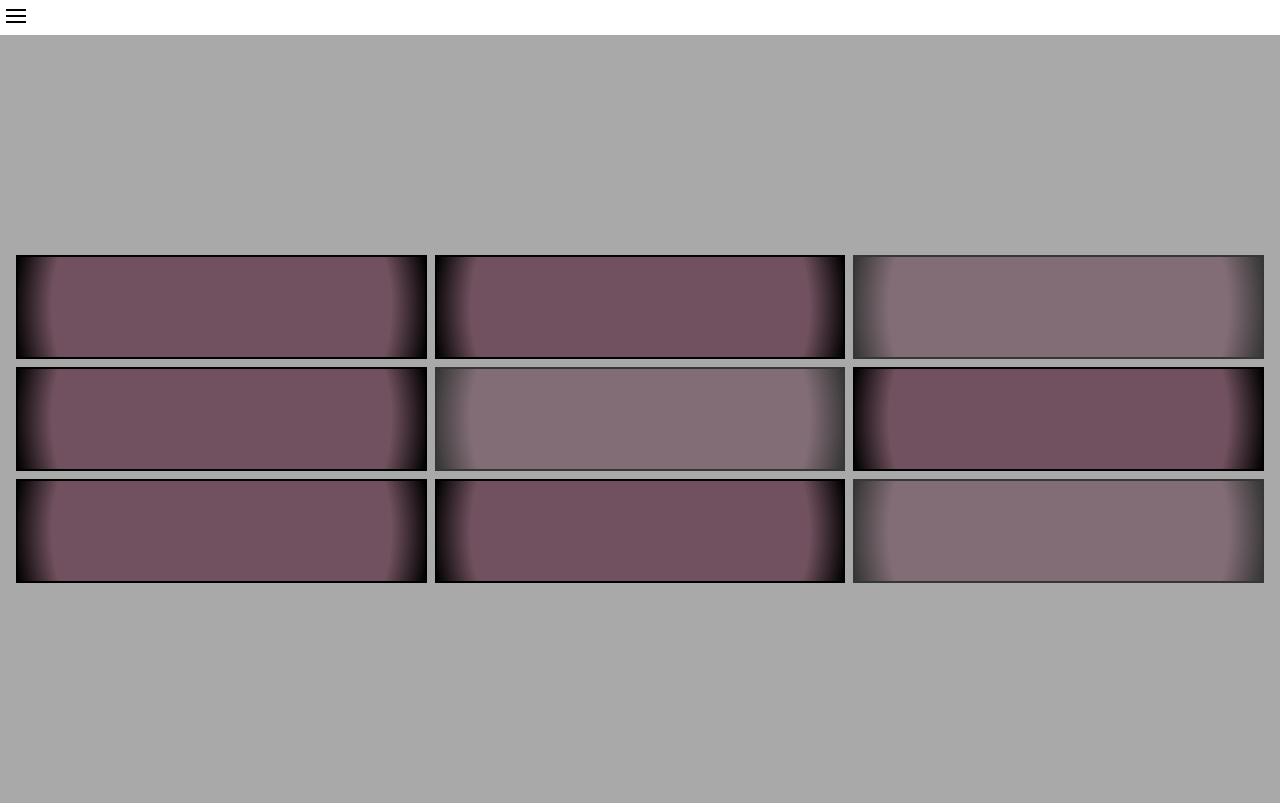
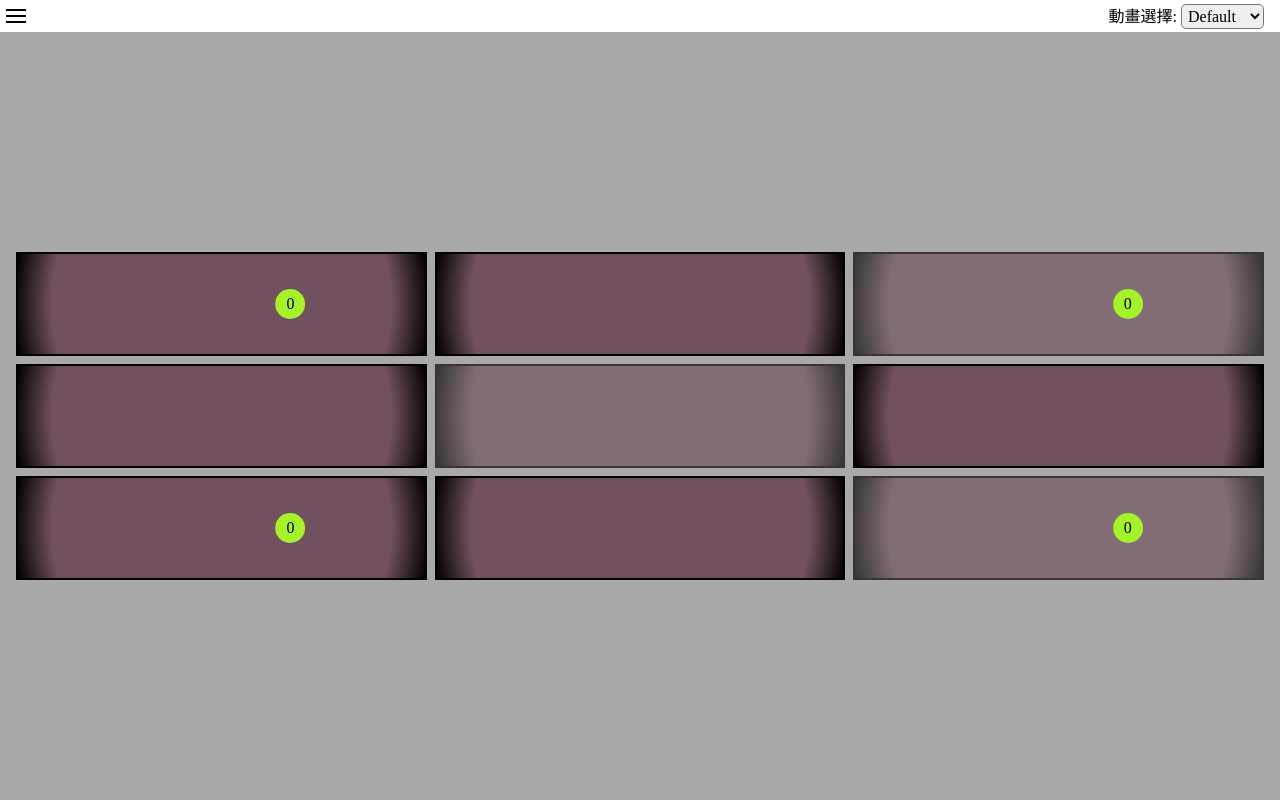
Before and after one commit to YiChengChen0608/Interview, a Vue app: page / in a window 1280 px wide. Built offline with nearby package versions, Linux system fonts and the light colour scheme.

Commit message:
feat(animation): 1. random animate 2. 100 balls animate 3. update useTargetPosition

```diff
--- a/src/App.vue
+++ b/src/App.vue
@@ -11,6 +11,23 @@ const hamburgerClick = () => {
   isSideBarOpened.value = !isSideBarOpened.value;
 };
 
+// 動畫類型  1: default 2: random 3: 100顆球，方便起見就不設置常數，用數字代替
+const animationType = ref(1);
+const requestAnimationFrameId = ref(0);
+
+const setAnimationType = (type) => {
+  // 如果有正在執行的動畫，切換之前，先cancel掉
+  if (requestAnimationFrameId.value) {
+    cancelAnimationFrame(requestAnimationFrameId.value);
+    requestAnimationFrameId.value = 0;
+  }
+  animationType.value = type;
+};
+
+const updateRequestAnimationFrameId = (id) => {
+  requestAnimationFrameId.value = id;
+};
+
 onMounted(() => {
   window.addEventListener("click", () => {
     isSideBarOpened.value = false;
@@ -21,12 +38,18 @@ onMounted(() => {
 <template>
   <Header
     :isSideBarOpened="isSideBarOpened"
+    :animationType="animationType"
     @hamburgerClick="hamburgerClick"
+    @setAnimationType="setAnimationType"
   ></Header>
 
   <main>
     <Sidebar :isSideBarOpened="isSideBarOpened"></Sidebar>
-    <Square></Square>
+    <Square
+      :animationType="animationType"
+      :requestAnimationFrameId="requestAnimationFrameId"
+      @updateRequestAnimationFrameId="updateRequestAnimationFrameId"
+    ></Square>
   </main>
 </template>
 
--- a/src/components/Header/index.vue
+++ b/src/components/Header/index.vue
@@ -6,27 +6,61 @@ const props = defineProps({
     type: Boolean,
     default: false,
   },
+  animationType: {
+    type: Number,
+    default: 1,
+  },
 });
 
-const emit = defineEmits(["hamburgerClick"]);
+const emit = defineEmits(["hamburgerClick", "setAnimationType"]);
 
 const hamburgerClick = () => {
   emit("hamburgerClick");
 };
+
+const changeAnimationType = (event) => {
+  emit("setAnimationType", +event.target.value);
+};
 </script>
 
 <template>
-  <header>
+  <header class="header">
     <button
       type="button"
       class="hamburger"
       :class="{ active: isSideBarOpened }"
       @click="hamburgerClick"
     ></button>
+    <div>
+      動畫選擇:
+      <select :value="animationType" @change="changeAnimationType">
+        <option value="1">Default</option>
+        <option value="2">Random</option>
+        <option value="3">100顆球</option>
+      </select>
+    </div>
   </header>
 </template>
 
 <style scoped>
+.header {
+  display: flex;
+  justify-content: space-between;
+  align-items: center;
+}
+
+select {
+  margin-right: 1rem;
+  padding: 2px;
+  border-radius: 5px;
+}
+
+select::before {
+  content: "---------";
+  display: inline-block;
+  height: 10px;
+}
+
 .hamburger {
   background-color: transparent;
   border: none;
--- a/src/components/Sidebar/index.vue
+++ b/src/components/Sidebar/index.vue
@@ -79,7 +79,6 @@ onMounted(() => {
 .options {
   width: 80%;
   height: 2rem;
-  display: block;
-  margin: auto;
+  margin-left: 0.75rem;
 }
 </style>
--- a/src/components/Square/Ball/index.vue
+++ b/src/components/Square/Ball/index.vue
@@ -1,5 +1,50 @@
-<script setup></script>
+<script setup>
+const props = defineProps({
+  active: {
+    type: Number,
+    default: 1,
+  },
+});
+</script>
 
-<template></template>
+<template>
+  <div
+    class="ball"
+    :class="{ default_active: active === 1, random_active: active === 2 }"
+  >
+    0
+  </div>
+</template>
 
-<style></style>
+<style scoped>
+.ball {
+  position: absolute;
+  width: 30px;
+  height: 30px;
+  background-color: #a5f12b;
+  border-radius: 50%;
+  text-align: center;
+  line-height: 30px;
+}
+
+.ball.random_active {
+  transition: all 2s linear;
+}
+
+.ball.default_active {
+  animation-name: ball;
+  animation-duration: 1.5s;
+  animation-timing-function: ease;
+  animation-iteration-count: infinite;
+}
+
+@keyframes ball {
+  from {
+    transform: translateX(0);
+  }
+
+  to {
+    transform: translateX(400%);
+  }
+}
+</style>
--- /dev/null
+++ b/src/components/Square/Balls/index.vue
@@ -0,0 +1,104 @@
+<script setup>
+import { useTargetPosition } from "@/composables/useTargetPosition";
+import { onMounted, onUnmounted, ref } from "vue";
+
+const canvas = ref(null);
+const ctx = ref(null);
+const balls = [];
+let requestAnimationFrameId = 0;
+
+const { targetPosition, setRandomTargetPosition } = useTargetPosition();
+
+const createBalls = (balls) => {
+  for (let i = 0; i < 100; i++) {
+    balls.push({
+      x: Math.random() * canvas.value.width,
+      y: Math.random() * canvas.value.height,
+      radius: 15,
+    });
+  }
+};
+
+const updateBall = (ball) => {
+  const x = targetPosition.value.x - ball.x;
+  const y = targetPosition.value.y - ball.y;
+
+  // 畢氏定理!?
+  const distanceToTarget = Math.sqrt(x * x + y * y);
+  // 計算球到目標的方向向量
+  const dx = x / distanceToTarget;
+  const dy = y / distanceToTarget;
+
+  // 以requestAnimationFrame的預設60來看，以每秒100像素，大概速度為1.67
+  const speed = 1.67;
+
+  // 更新球的位置
+  ball.x += dx * speed;
+  ball.y += dy * speed;
+
+  // 當distanceToTarget小於每一幀移動的距離時
+  if (distanceToTarget <= speed) return true;
+  return false;
+};
+
+const drawBall = (ball) => {
+  if (!ctx.value) return;
+
+  ctx.value.beginPath();
+  ctx.value.arc(ball.x, ball.y, ball.radius, 0, Math.PI * 2);
+  ctx.value.fillStyle = "#a5f12b";
+  ctx.value.fill();
+  ctx.value.closePath();
+
+  ctx.value.font = "16px arial";
+  ctx.value.textAlign = "center";
+  ctx.value.textBaseline = "middle";
+  ctx.value.fillStyle = "#000";
+  ctx.value.fillText("0", ball.x, ball.y);
+};
+
+const animate = () => {
+  if (!ctx.value || !canvas.value) return;
+
+  ctx.value.clearRect(0, 0, canvas.value.width, canvas.value.height);
+
+  let goal = true;
+  balls.forEach((ball) => {
+    const ballGoal = updateBall(ball);
+    drawBall(ball);
+
+    if (!ballGoal) goal = false;
+  });
+
+  requestAnimationFrameId = requestAnimationFrame(animate);
+  if (goal) cancelAnimationFrame(requestAnimationFrameId);
+};
+
+onMounted(() => {
+  const mainRect = document.querySelector("main").getBoundingClientRect();
+  canvas.value.width = mainRect.width;
+  canvas.value.height = mainRect.height;
+  setRandomTargetPosition(mainRect);
+  ctx.value = canvas.value.getContext("2d");
+  createBalls(balls);
+  animate();
+});
+
+onUnmounted(() => {
+  cancelAnimationFrame(requestAnimationFrameId);
+});
+</script>
+
+<template>
+  <canvas ref="canvas"></canvas>
+</template>
+
+<style scoped>
+canvas {
+  position: absolute;
+  width: 100%;
+  height: 100%;
+  top: 0;
+  left: 0;
+}
+</style>
--- a/src/components/Square/index.vue
+++ b/src/components/Square/index.vue
@@ -1,15 +1,30 @@
 <script setup>
 import Cell from "@/components/Square/Cell/index.vue";
-import { ref, defineProps, onMounted } from "vue";
+import Ball from "@/components/Square/Ball/index.vue";
+import Balls from "@/components/Square/Balls/index.vue";
+import { ref, defineProps, watch, onMounted, onUnmounted, nextTick } from "vue";
+import { useTargetPosition } from "../../composables/useTargetPosition";
 const props = defineProps({
   // 預設為九宮格
   cellsCount: {
     type: Number,
     default: 9,
   },
+  animationType: {
+    type: Number,
+    default: 1,
+  },
+  requestAnimationFrameId: {
+    type: Number,
+    default: 0,
+  },
 });
 
+const emit = defineEmits(["updateRequestAnimationFrameId"]);
+
 const cellRef = ref(null);
+const ballRef = ref(null);
+const { targetPosition, setRandomTargetPosition } = useTargetPosition();
 
 const animationCells = (cellsCount) => {
   // 這邊要以單數才會比較準確，例如9宮格, 25宮格, ....
@@ -36,8 +51,74 @@ const getCornerCells = (cellsCount) => {
   return [leftTop, rightTop, leftBottom, rightBottom];
 };
 
+const getInitialBallPosition = (cellElement, containerElementRect) => {
+  // 找出cell與container的距離
+  const elementRect = cellElement.getBoundingClientRect();
+
+  const top = elementRect.top - containerElementRect.top;
+  const left = elementRect.left - containerElementRect.left;
+
+  // 讓球置中
+  const x = left + elementRect.width / 2 - 15;
+  const y = top + elementRect.height / 2 - 15;
+
+  return { x, y };
+};
+
+const setBallPosition = (ballElement, targetPosition) => {
+  ballElement.style.left = targetPosition.x + "px";
+  ballElement.style.top = targetPosition.y + "px";
+};
+
+const setInitialBallsPosition = () => {
+  const containerElementRect = document
+    .querySelector("main")
+    .getBoundingClientRect();
+  cornerCells.forEach((cell, index) => {
+    const position = getInitialBallPosition(
+      cellRef.value[cell - 1].$el,
+      containerElementRect
+    );
+    setBallPosition(ballRef.value[index].$el, position);
+  });
+};
+
 const activeCells = new Set(animationCells(props.cellsCount));
-const cornerCells = new Set(getCornerCells(props.cellsCount));
+const cornerCells = getCornerCells(props.cellsCount);
+
+watch(
+  () => props.animationType,
+  async (newType) => {
+    await nextTick();
+    if (newType !== 3) {
+      // 只要不是100顆球的動畫都需要initial球的位置，而如果是default的話，則會執行animation
+      setInitialBallsPosition();
+    }
+    if (newType === 2) {
+      // random動畫
+      const mainRect = document.querySelector("main").getBoundingClientRect();
+      setRandomTargetPosition(mainRect);
+      // 利用requestAnimationFrame來做transition的動畫
+      const id = requestAnimationFrame(() => {
+        cornerCells.forEach((cell, index) => {
+          setBallPosition(ballRef.value[index].$el, targetPosition.value);
+        });
+      });
+      // 更新id
+      emit("updateRequestAnimationFrameId", id);
+    }
+  }
+);
+
+onMounted(() => {
+  setInitialBallsPosition();
+  window.addEventListener("resize", setInitialBallsPosition);
+});
+
+onUnmounted(() => {
+  cancelAnimationFrame(props.requestAnimationFrameId);
+  window.removeEventListener("resize", setInitialBallsPosition);
+});
 </script>
 
 <template>
@@ -48,8 +129,16 @@ const cornerCells = new Set(getCornerCells(props.cellsCount));
       :key="i"
       :active="activeCells.has(i)"
     ></Cell>
-    <!-- <div class="box"></div> -->
   </div>
+  <template v-if="animationType !== 3">
+    <Ball
+      ref="ballRef"
+      v-for="cell in cornerCells"
+      :key="cell"
+      :active="animationType"
+    ></Ball>
+  </template>
+  <Balls v-else></Balls>
 </template>
 
 <style scoped>
--- /dev/null
+++ b/src/composables/useTargetPosition.js
@@ -0,0 +1,17 @@
+import { ref } from "vue";
+
+export function useTargetPosition() {
+  const targetPosition = ref({ x: 0, y: 0 });
+
+  const setRandomTargetPosition = (containerElementReact) => {
+    const x = Math.floor(Math.random() * (containerElementReact.width - 30));
+    const y =
+      Math.floor(Math.random() * (containerElementReact.height - 30)) +
+      containerElementReact.y;
+
+    targetPosition.value.x = x;
+    targetPosition.value.y = y;
+  };
+
+  return { targetPosition, setRandomTargetPosition };
+}
```
Also changed, not shown: src/composables/useBallPosition.js (deleted, +0 -34 lines), 1 other file (tests, documents, lock files or other folders).
